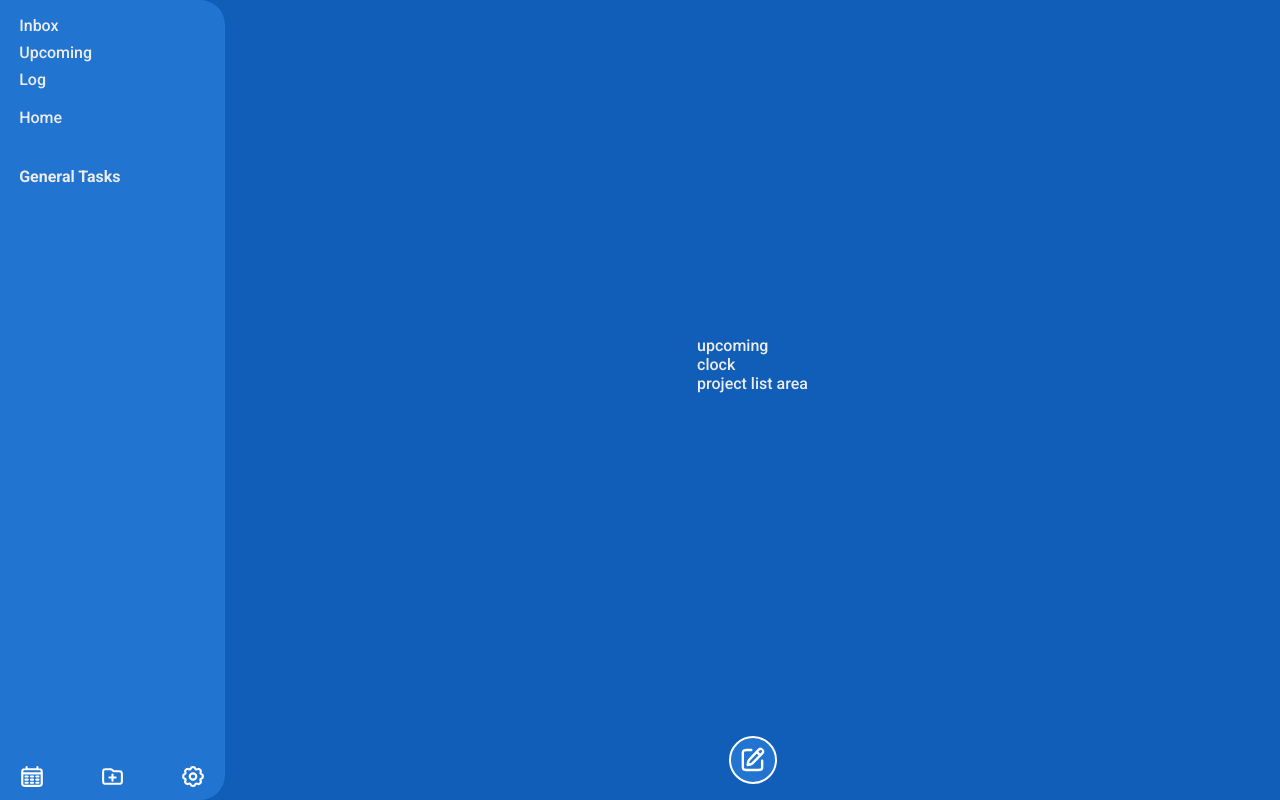
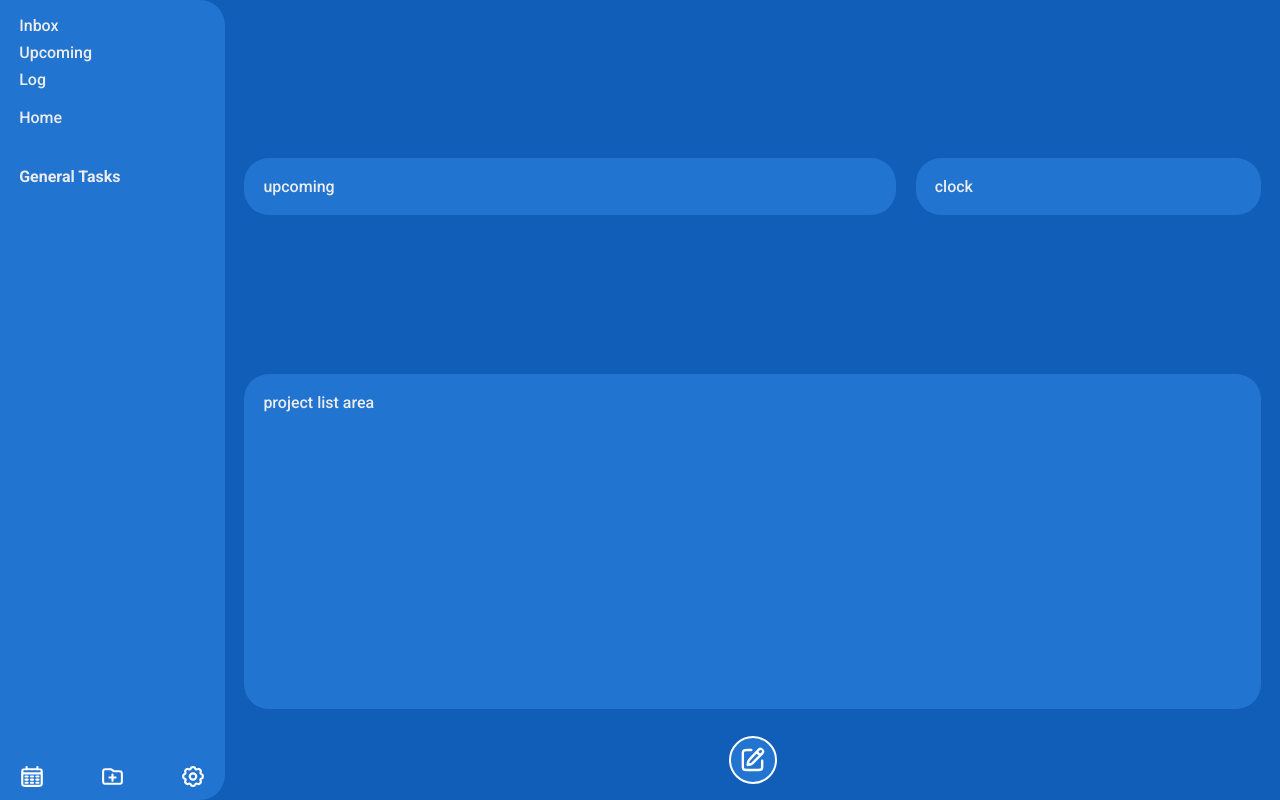
Before and after one commit to NCDUBS11/top_todo, a website built with webpack: page src/template.html in a window 1280 px wide. Built offline with nearby package versions, Linux system fonts and the light colour scheme.

Commit message:
Layout base dashboard area. Work on individual module areas next (upcoming, clock, project list)

```diff
--- a/src/styles.css
+++ b/src/styles.css
@@ -225,7 +225,6 @@ main{
     display: flex;
     align-items: center;
     justify-content: center;
-    overflow-y: scrollu;
 }
 
 fieldset{
@@ -326,3 +325,42 @@ button:active{
     bottom: calc(var(--fs-small)/4);
     color: var(--fc-error);
 }
+
+.dashboard{
+    display: grid;
+    grid-template-rows: 1fr 1fr;
+    height:100%;
+    width: 100%;
+    padding:var(--fs-regular);
+    gap: var(--fs-regular);
+}
+
+.dashUpcoming,
+.dashClock,
+.dashProjectRow{
+    border-radius: 25px;
+    padding: var(--fs-regular);
+}
+
+.dashTopRow{
+    display: flex;
+    flex-wrap: wrap-reverse;
+    align-items: center;
+    justify-content: space-evenly;
+    gap: var(--fs-regular);
+
+}
+
+.dashUpcoming{
+    background-color: var(--bg-color-alt);
+    flex: 2;
+}
+
+.dashClock{
+    background-color: var(--bg-color-alt);
+    flex: 1;
+}
+
+.dashProjectRow{
+    background-color: var(--bg-color-alt);
+}
--- a/src/template.html
+++ b/src/template.html
@@ -29,7 +29,7 @@
     </aside>
     <main id="main">
         <div id="dashboard" class="dashboard">
-            <div id="dashDateRow" class="dashDateRow">
+            <div id="dashTopRow" class="dashTopRow">
                 <div id="dashUpcoming" class="dashUpcoming">upcoming</div>
                 <div id="dashClock" class="dashClock">clock</div>
             </div>
```
